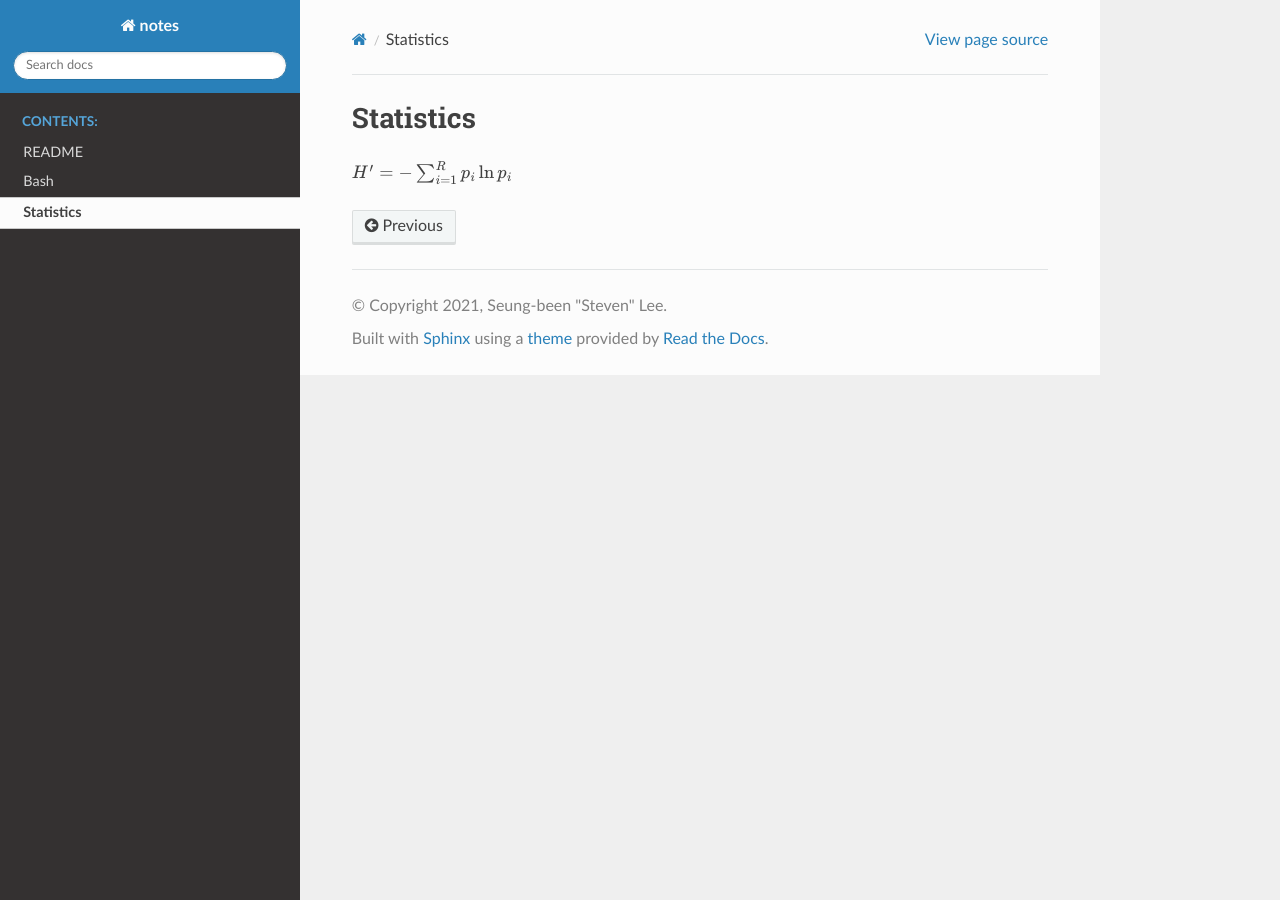
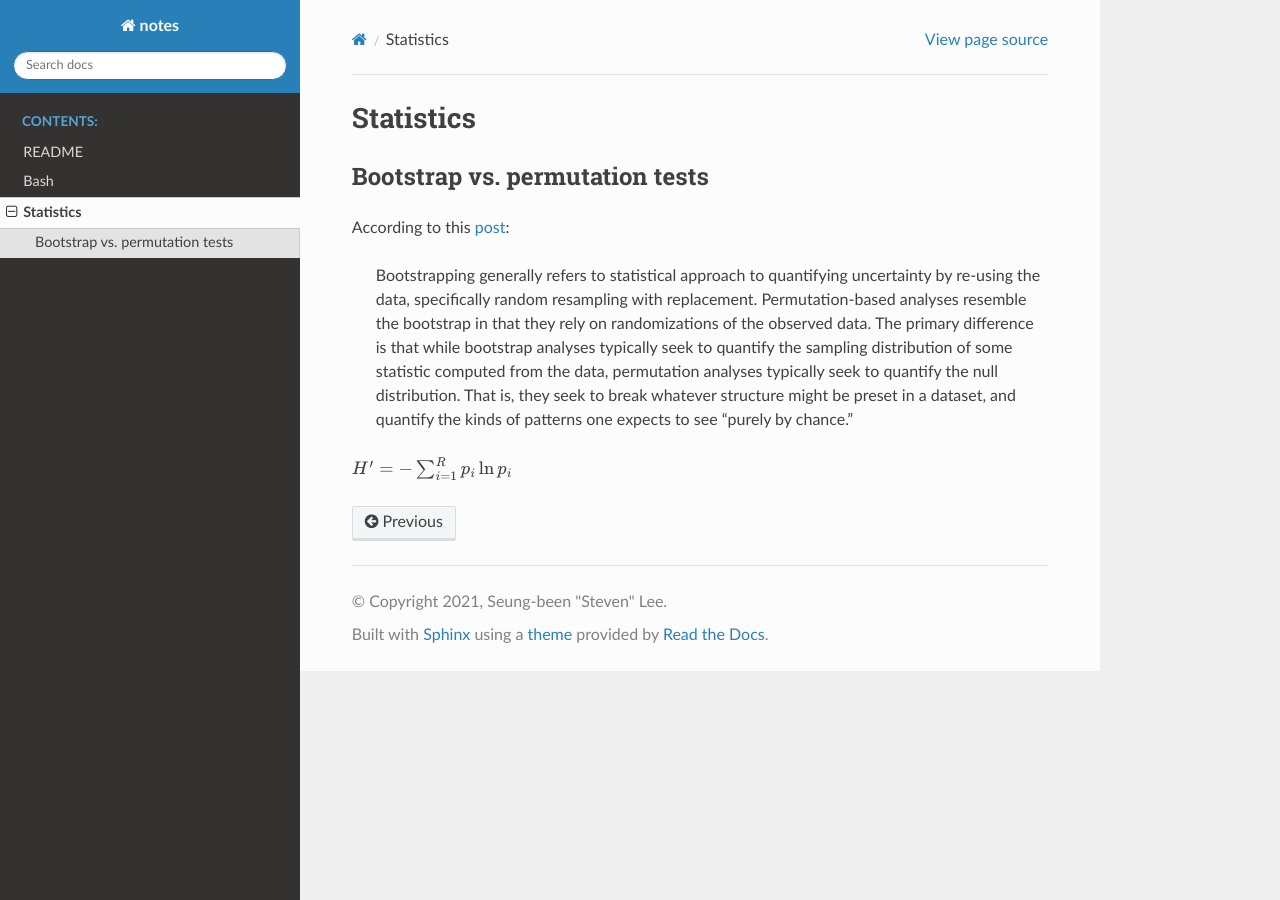
Before and after one commit to sbslee/notes, a Sphinx documentation site: the page built from docs/statistics.rst, in a window 1280 px wide. Built offline with Sphinx 7.4.7 and the Read the Docs theme 2.0.0, drawn with Linux system fonts in a browser that asks for light colours.

Commit message:
Update notes

```diff
--- a/docs/statistics.rst
+++ b/docs/statistics.rst
@@ -1,4 +1,12 @@
 Statistics
 **********
 
+Bootstrap vs. permutation tests
+===============================
+
+According to this `post <http://pillowlab.princeton.edu/teaching/mathtools16/slides/lec21_Bootstrap.pdf>`__:
+
+    Bootstrapping generally refers to statistical approach to quantifying uncertainty by re-using the data, specifically random resampling with replacement. Permutation-based analyses resemble the bootstrap in that they rely on randomizations of the observed data. The primary difference is that while bootstrap analyses typically seek to quantify the sampling distribution of some statistic computed from the data, permutation analyses typically seek to quantify the null distribution. That is, they seek to break whatever structure might be preset in a dataset, and quantify the kinds of patterns one expects to see “purely by chance.”
+
+
 :math:`{H}'=-\sum_{i=1}^{R}p_i \ln p_i`
```
